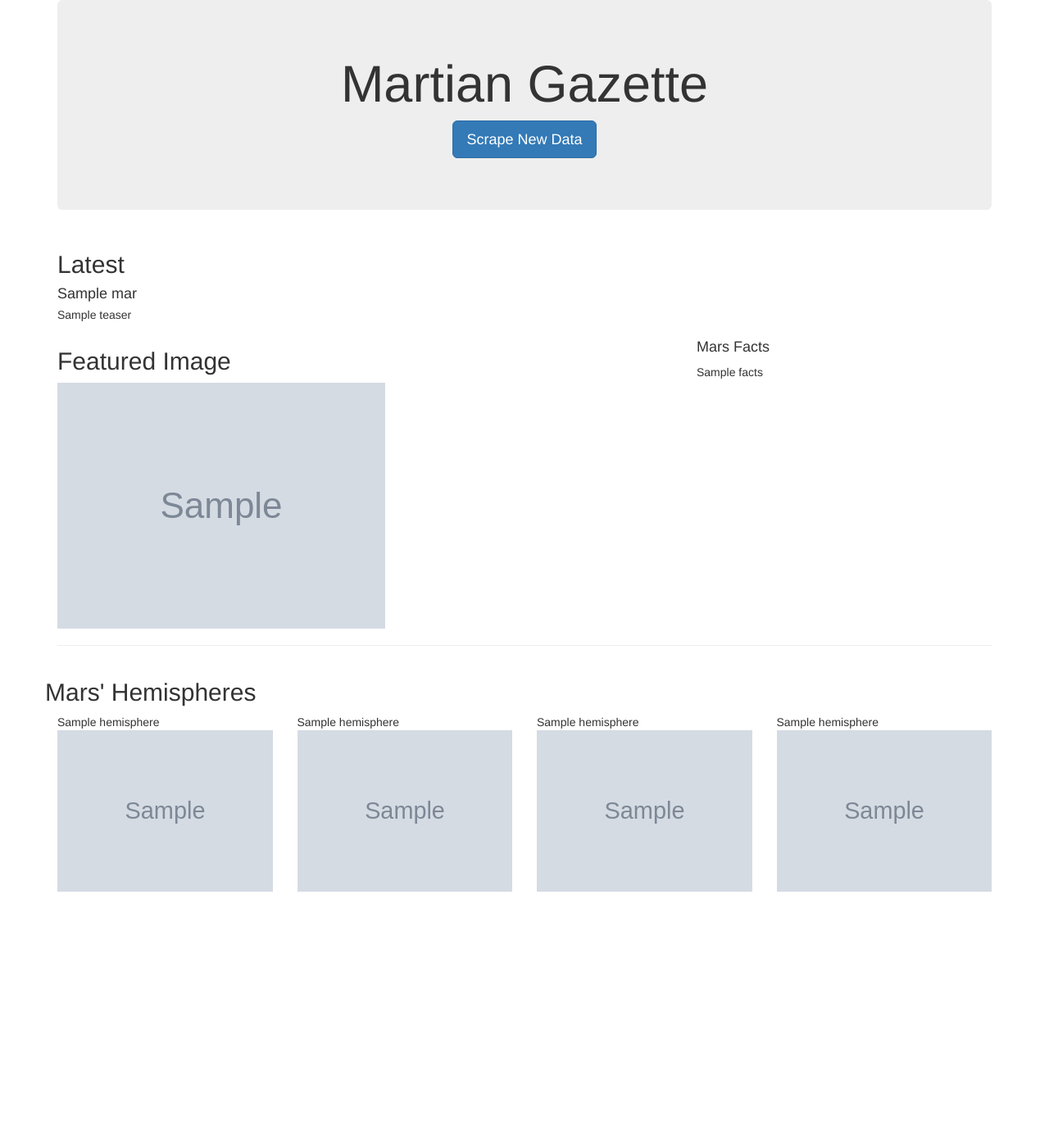
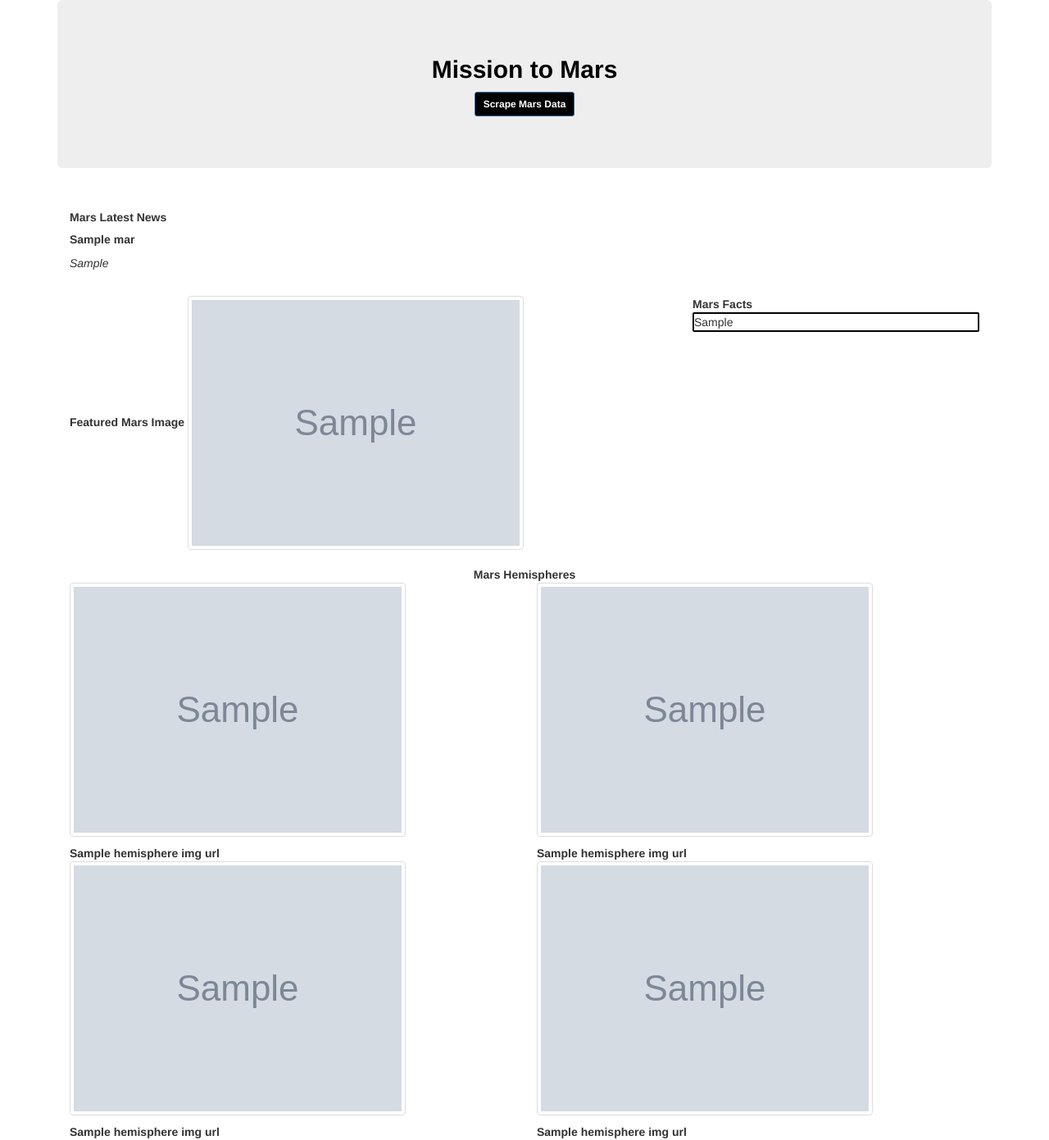
Before and after one commit to jsabastian/web-scraping-challenge, a Flask app: page / in a window 1280 px wide. Shown: the whole page at 82% size. Before the commit the page ends 1088 px from the top, so only its background shows below. Run offline with Flask 2, Linux system fonts and the light colour scheme; grey boxes marked "Sample" are stand-in pictures; a database or web service that is not in the repository returns one stand-in record (values such as "Sample title"); some libraries are stand-ins or nearby versions.

Commit message:
added py files

```diff
--- a/Mission_to_Mars/Mars_app.py
+++ b/Mission_to_Mars/Mars_app.py
@@ -2,36 +2,42 @@ from flask import Flask, render_template, jsonify, redirect
 from flask_pymongo import PyMongo
 import mars_scrape
 
-
-# Create an instance of Flask
 app = Flask(__name__)
 
-# Use PyMongo to establish Mongo connection
-mongo = PyMongo(app, uri="mongodb://localhost:27017/mars_app")
+# Set up mongo connection with PyMongo
+app.config["MONGO_URI"] = "mongodb://localhost:27017"
 
-# Route to index page to render Mongo data to template
+mongo = PyMongo(app)
+
+### Scrape route for mars_scrape()
+@app.route("/scrape")
+def scrape_urls():
+
+    print("We are in scrape")
+
+    #####mars_news_data = mongo.db.mars_data
+    mars_news_data = mars_scrape.scrape_urls()
+
+    # Insert mars_news_data into database collection mars_data
+    mongo.db.mars_data.update({}, mars_news_data, upsert=True)
+    #for MongoClient # db.mars_data.update({}, mars_news_data, upsert=True)
+
+    # Redirect back to Landing Page
+    return redirect("/", code=302)
+
+    ###return "Scraping was successful."
+
+
+### Main - Landing Page - index.html
 @app.route("/")
 def index():
 
-    # Find one record of data from Mongo
-    mars = mongo.db.mars.find_one()
+    # Get mars_news_data documents from database mars_db ( or heroku_8mh5bx8l ), collection mars_data
+    mars_news_data = mongo.db.mars_data.find_one()
+    #for MongoClient# mars_news_data = db.mars_data.find_one()
 
-    # Activate jinja within the website index page
-    return render_template("index.html", mars=mars)
-
-
-@app.route("/scrape")
-def scrape():
-
-    # Run the scrape function for Mars news and facts
-    mars = mongo.db.mars
-    mars_data = mars_scrape.scrape()
-
-    # mars.append
-    mars.update({}, mars_data, upsert = True)
-
-    # Redirect back to home page
-    return redirect("/")
+    return render_template("index.html", mars_news_data=mars_news_data)
 
 if __name__ == "__main__":
+    ##print (mars_scrape.scrape_urls())
     app.run(debug=True)
--- a/Mission_to_Mars/templates/index.html
+++ b/Mission_to_Mars/templates/index.html
@@ -1,86 +1,89 @@
-
 <!DOCTYPE html>
 <html lang="en">
+
+<!-- Use bootstrap library and set the tab title  -->
 <head>
-    <meta charset="UTF-8" />
-    <meta name="viewport" content="width=device-width, initial-scale=1.0" />
-    <meta http-equiv="X-UA-Compatible" content="ie=edge" />
-    <title>Mars Attacks</title>
-    <link
-      rel="stylesheet"
-      href="https://maxcdn.bootstrapcdn.com/bootstrap/3.3.7/css/bootstrap.min.css"
-    />
+    <meta charset="UTF-8">
+    <meta name="viewport" content="width=device-width, initial-scale=1.0">
+    <meta http-equiv="X-UA-Compatible" content="ie=edge">
+    <title>Mission to Mars</title>
+    <link rel="stylesheet" href="https://maxcdn.bootstrapcdn.com/bootstrap/3.3.7/css/bootstrap.min.css">
 </head>
+
+<!-- All information on the web page -->
 <body>
+
     <div class="container">
-<!-- Add Jumbotron to Header -->
         <div class="jumbotron text-center">
-        <h1>Martian Gazette</h1>
-<!-- Add a button to activate scraping script -->
-        <p><a class="btn btn-primary btn-lg" href="/scrape" role="button">Scrape New Data</a></p>
+            <h2 style="text-align: center; color:rgb(2, 2, 2)"><strong> Mission to Mars </strong></h2>
+            <p style="text-align: center;"><a class="btn btn-primary btn-sm" style="background-color: rgb(2, 2, 2)" href="/scrape" role="button"><strong>Scrape Mars Data</strong></a></p>
         </div>
-<!-- Mars News Section -->
-      <div class="row" id="mars-news">
+
+
+        <div class="container-fluid">
+            <div class="row">
                 <div class="col-md-12">
-          <div class="media">
-            <div class="media-body">
-              <h2>Latest</h2>
-              <h4 class="media-heading">{{ mars.news_title }}</h4>
-              <p>{{ mars.teaser}}</p>
+                    <h3 style="color: rgb(2, 2, 2)"></h3><strong>Mars Latest News</strong></h3>
+                    <h5><strong>{{mars_news_data.news_title}}</strong></h5>
+                    <p><em>{{mars_news_data.news_teaser}}</em></p>
                 </div>
             </div>
         </div>
+
+        <div class="container-fluid">
+            <div class="row">
+
+                <div class="col-md-8">
+                    <h3 style="color: rgb(2, 2, 2)"></h3><strong>Featured Mars Image</strong></h3>
+                    <img src="{{mars_news_data.featured_img_url}}" class="img-thumbnail">
                 </div>
-<!-- Featured Image -->
-      <div class="row" id="mars-featured-image">
-        <div class="col-md-8">
-          <h2>Featured Image</h2>
-          <img
-            src="{{mars.featured_image| default('static/150.png', true) }}"
-            class="img-responsive"
-            alt="Responsive image"
-          />
+
+                <div class="col-md-4">
+                    <div class="row">
+                        <div class="col-md-12">
+                                <h3 style="color: rgb(2, 2, 2)"></h3><strong>Mars Facts</strong></h3>
+                                <p style="border-style:solid;border-color:rgb(2, 2, 2);border-width:2px;border-radius:2px">{{mars_news_data.mars_facts | safe}}</p>
                         </div>
-        <div class="col-md-4">
-<!-- Mars Facts table Data -->
-          <div class="row" id="mars-facts">
-            <div class="col-md-12">
-              <h4>Mars Facts</h4>
-              {{ mars.facts | safe }}
-            </div>
-          </div>
-        </div>
-      </div>
-      <hr>
-
-      <div class="row">
-        <h2>Mars' Hemispheres</h2>
-        <div class="col-md-3">
-            <div>
-              {{mars.hemispheres.0.title | safe}}
-            </div>
-            <img src="{{mars.hemispheres.0.img_url | default('static/150.png', true)}}" class="img-responsive" alt="{{mars.hemispheres.0.title | safe}}"/>
-        </div>
-          <div class="col-md-3">
-            <div>
-              {{mars.hemispheres.1.title | safe}}
-            </div>
-            <img src="{{mars.hemispheres.1.img_url | default('static/150.png', true)}}" class="img-responsive" alt="{{mars.hemispheres.1.title | safe}}"/>
-          </div>
-          <div class="col-md-3">
-            <div>
-              {{mars.hemispheres.2.title | safe}}
-            </div>
-            <img src="{{mars.hemispheres.2.img_url | default('static/150.png', true)}}" class="img-responsive" alt="{{mars.hemispheres.2.title | safe}}"/>
-          </div>
-          <div class="col-md-3">
-            <div>
-              {{mars.hemispheres.3.title | safe}}
-            </div>
-            <img src="{{mars.hemispheres.3.img_url | default('static/150.png', true)}}" class="img-responsive" alt="{{mars.hemispheres.3.title | safe}}"/>
                     </div>
                 </div>
 
             </div>
+        </div>
+
+        <div class="container-fluid text-center" style="border: 5px solid rgb(192, 177, 177)>
+            <div class="row">
+                <div class="col-md-12">
+                    <h3 style="color: rgb(2, 2, 2)"></h3><strong>Mars Hemispheres</strong></h3>
+                </div>
+                <br>
+            </div>
+
+            <div class="row" style="margin: auto;">
+
+                <div class="col-md-6">
+                    <img src="{{mars_news_data.hemisphere_img_urls[0]['image_url']}}" class="img-thumbnail">
+                    <h4 style="color: rgb(2, 2, 2)"></h3><strong> {{mars_news_data.hemisphere_img_urls[0]['title']}}</strong></h4>
+                </div>
+
+                <div class="col-md-6">
+                    <img src="{{mars_news_data.hemisphere_img_urls[1]['image_url']}}" class="img-thumbnail">
+                    <h4 style="color: rgb(2, 2, 2)"></h3><strong> {{mars_news_data.hemisphere_img_urls[1]['title']}}</strong></h4>
+                </div>
+
+                <div class="col-md-6">
+                    <img src="{{mars_news_data.hemisphere_img_urls[2]['image_url']}}" class="img-thumbnail">
+                    <h4 style="color: rgb(2, 2, 2)"></h3><strong> {{mars_news_data.hemisphere_img_urls[2]['title']}}</strong></h4>
+                </div>
+
+                <div class="col-md-6">
+                    <img src="{{mars_news_data.hemisphere_img_urls[3]['image_url']}}" class="img-thumbnail">
+                    <h4 style="color: rgb(2, 2, 2)"></h3><strong> {{mars_news_data.hemisphere_img_urls[3]['title']}}</strong></h4>
+                </div>
+
+            </div>
+        </div>
+    </div>
+
 </body>
+
 </html>
```
Also changed, not shown: Mission_to_Mars/mars_scrape.py (+75 -58 lines), 2 other files. Lines whose indentation alone changed are shown as unchanged.
